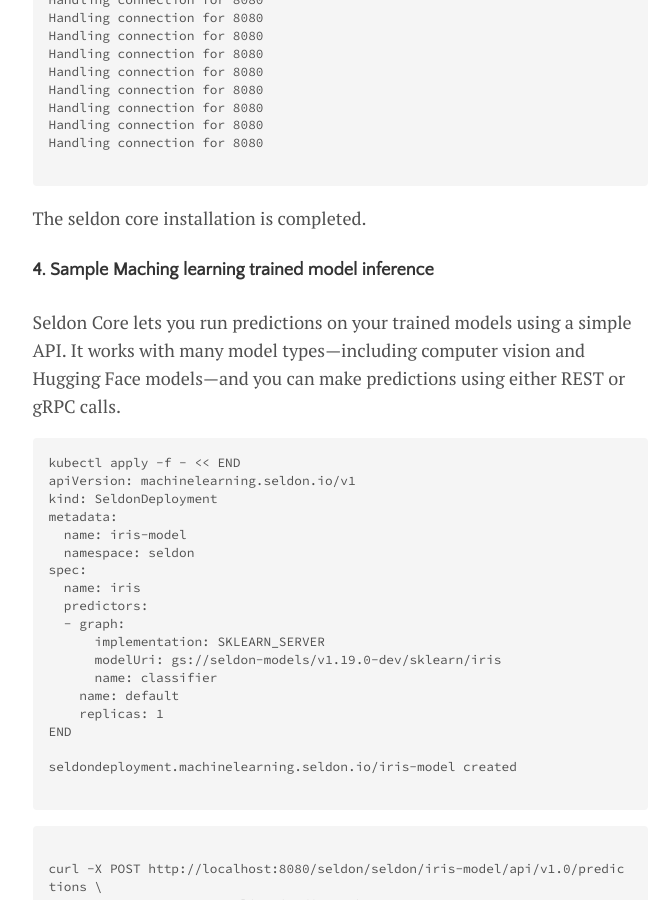
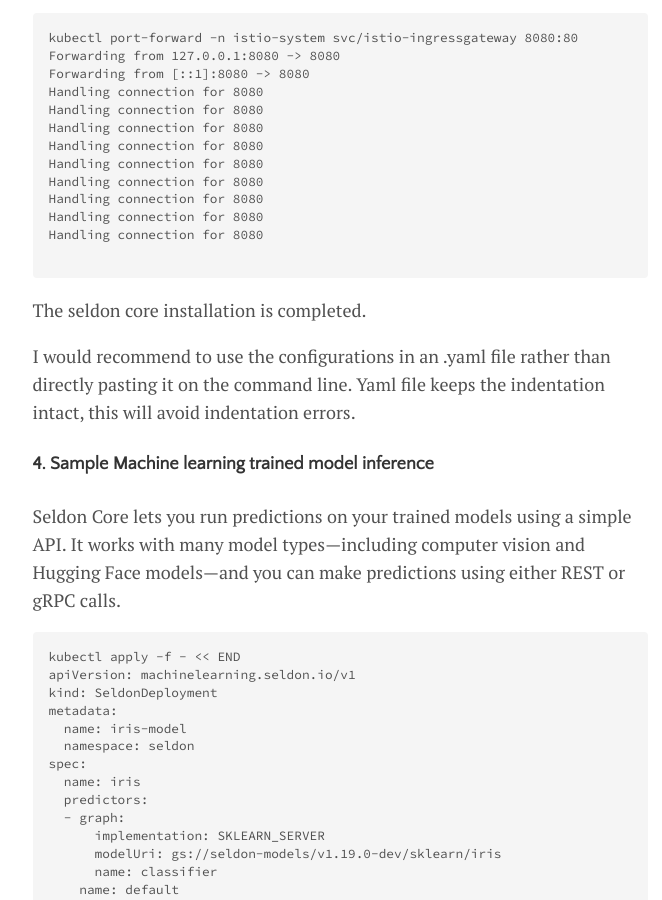
Before and after one commit to karthikziffer/karthikziffer.github.io, a Jekyll site: the page built from _posts/2025-03-09-model-inference-in-seldon-kubernetes-cluster.md, in a window 1280 px wide and 900 px high, scrolled down 4755 px. Shown: the whole window, without its empty margins (300-962 px from the left). Built offline with Jekyll 4.4.1, drawn with Linux system fonts in a browser that asks for light colours; comment, search, counter and statistics services are not loaded; some of the changed text lies outside the part shown.

Commit message:
changed seldon core blog

````diff
--- a/_posts/2025-03-09-model-inference-in-seldon-kubernetes-cluster.md
+++ b/_posts/2025-03-09-model-inference-in-seldon-kubernetes-cluster.md
@@ -204,7 +204,7 @@
 
 #### 3. Seldon-core installation using helm chart
 
-
+Helm chart is used to simplify deployments, keep track of the deployed version and can be easily shared through repositories.
 
 ```
 helm install seldon-core seldon-core-operator \
@@ -212,6 +212,7 @@
     --set usageMetrics.enabled=true \
     --set istio.enabled=true \
     --namespace seldon-system
+
 NAME: seldon-core
 LAST DEPLOYED: Sun Mar  9 19:11:48 2025
 NAMESPACE: seldon-system
@@ -276,9 +277,11 @@
 
 The seldon core installation is completed.
 
+I would recommend to use the configurations in an .yaml file rather than directly pasting it on the command line. Yaml file keeps the indentation intact, this will avoid indentation errors.
 
 
-#### 4. Sample Maching learning trained model inference
+
+#### 4. Sample Machine learning trained model inference
 
 Seldon Core lets you run predictions on your trained models using a simple API. It works with many model types—including computer vision and Hugging Face models—and you can make predictions using either REST or gRPC calls.
 
````
